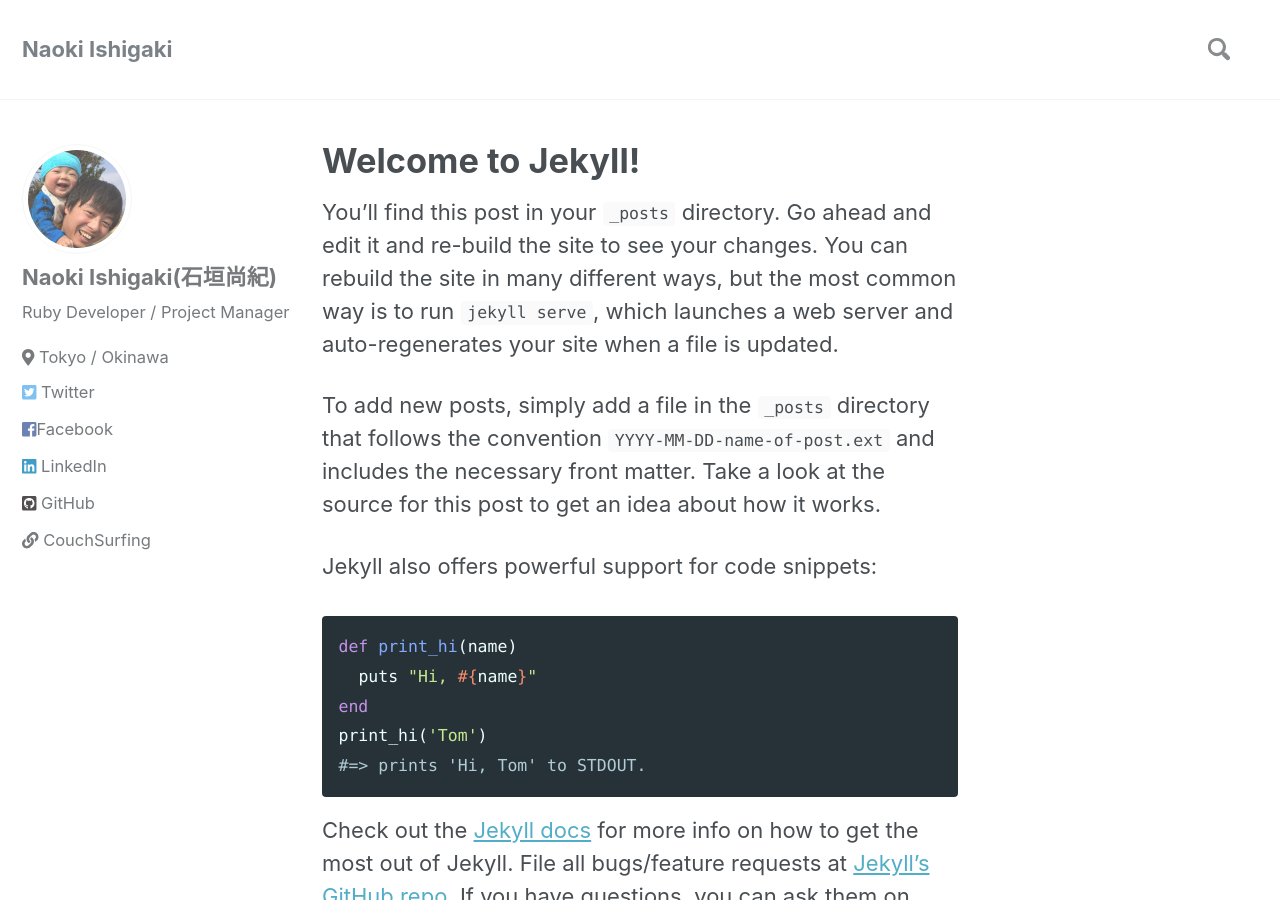
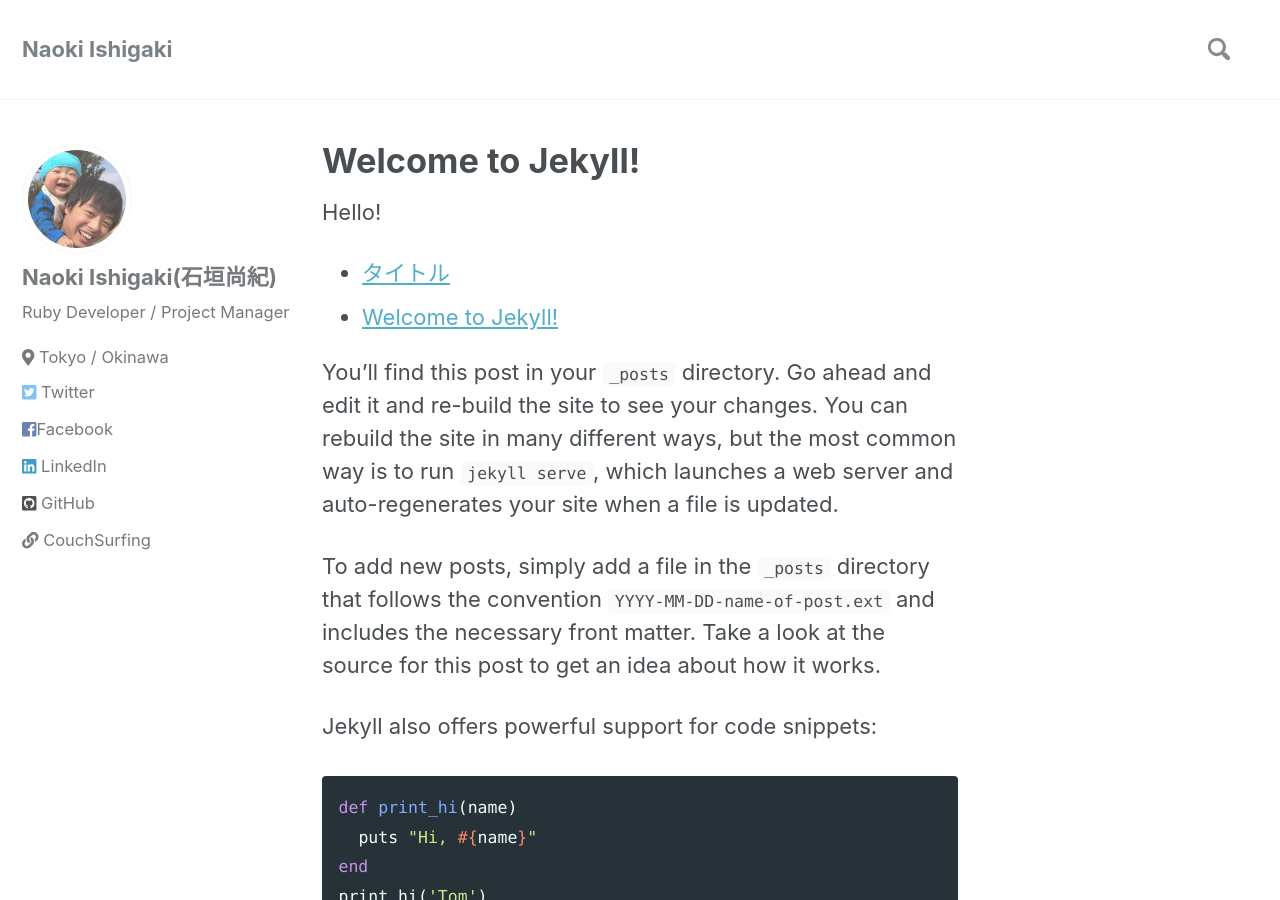
Before and after one commit to n350071/jekyll-mypage, a Jekyll site: the page built from _posts/2018-03-15-welcome-to-jekyll.md, in a window 1280 px wide and 900 px high. Built offline with Jekyll 4.4.1, drawn with Linux system fonts in a browser that asks for light colours; nearby versions of some CDN libraries.

Commit message:
show posts

```diff
--- a/Gemfile
+++ b/Gemfile
@@ -31,3 +31,4 @@
 
 # テーマ
 gem "minimal-mistakes-jekyll"
+gem 'jekyll-archives'
--- a/_config.yml
+++ b/_config.yml
@@ -65,6 +65,7 @@
 #theme: minima
 plugins:
   - jekyll-feed
+  - jekyll-archives
 
 # Theme settings
 #theme: minimal-mistakes-jekyll
--- a/_posts/2018-03-16-welcome-to-jekyll.markdown
+++ b/_posts/2018-03-15-welcome-to-jekyll.md
@@ -1,9 +1,22 @@
 ---
 layout: single
 title:  "Welcome to Jekyll!"
-date:   2018-03-16 02:23:44 +0900
+#date:   2018-03-16 02:23:44 +0900
 categories: jekyll update
 ---
+
+Hello!
+
+
+<ul>
+  {% for post in site.posts %}
+    <li>
+      <a href="{{ post.url }}">{{ post.title }}</a>
+    </li>
+  {% endfor %}
+</ul>
+
+
 You’ll find this post in your `_posts` directory. Go ahead and edit it and re-build the site to see your changes. You can rebuild the site in many different ways, but the most common way is to run `jekyll serve`, which launches a web server and auto-regenerates your site when a file is updated.
 
 To add new posts, simply add a file in the `_posts` directory that follows the convention `YYYY-MM-DD-name-of-post.ext` and includes the necessary front matter. Take a look at the source for this post to get an idea about how it works.
```
Also changed, not shown: _layouts/home.html (+12 -3 lines), _posts/2018-03-16-new-post.md (added, +8 -0 lines), Gemfile.lock.
